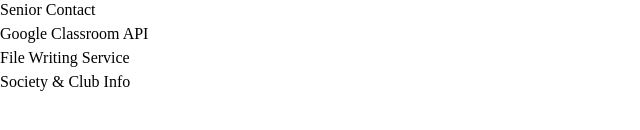
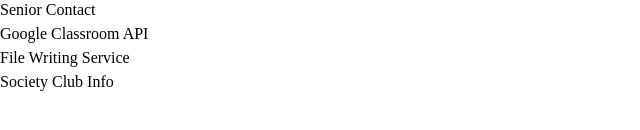
Before and after one commit to Sagar-03/Student-Helper, a React (Vite) app in the folder frontend/: page /dashboard in a window 1280 px wide. Shown: the part 314-444 px from the top of the page, without its empty margins (0-640 px from the left). Built offline with nearby package versions, Linux system fonts and the light colour scheme; no server answers.

Commit message:
Cards for dashboard

```diff
--- a/frontend/src/pages/Dashboard.jsx
+++ b/frontend/src/pages/Dashboard.jsx
@@ -56,7 +56,7 @@
               <div className="p-4 flex-1 items-center bg-white rounded-lg shadow max-v-sm" onClick={() => navigate("/upload")}>
                 File Writing Service
               </div>
-              <div className="p-4 flex-1 items-center bg-white rounded-lg shadow max-v-sm">Society & Club Info</div>
+              <div className="p-4 flex-1 items-center bg-white rounded-lg shadow max-v-sm">Society  Club Info</div>
             </div>
           </div>
         </div>
```
